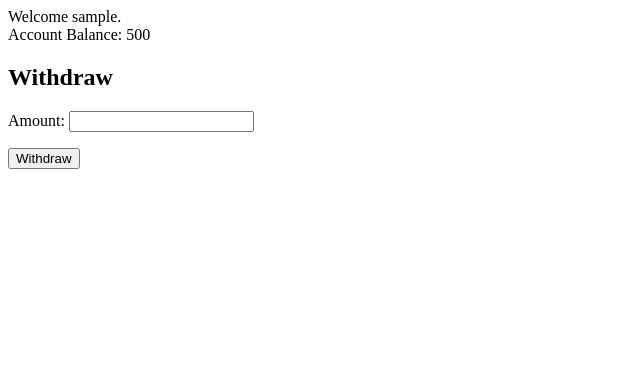
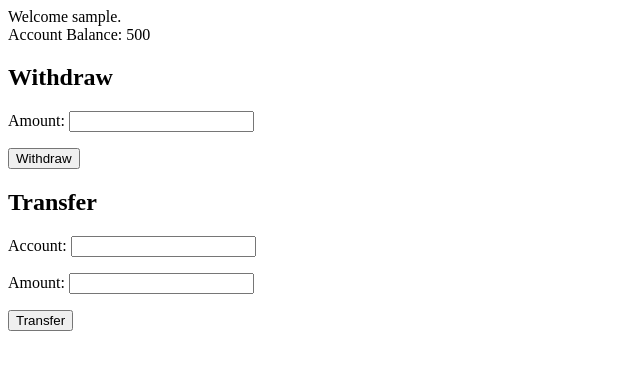
Before and after one commit to xDMPx/simple_csrf, a Django app: page /csrf/ in a window 1280 px wide. Shown: the top 370 px of the page, without its empty margins (0-640 px from the left). Run offline with Django 5.2, Linux system fonts and the light colour scheme; the visitor is signed in with stand-in values (Sample User, id 1).

Commit message:
Implement POST-based money transfer with CSRF vulnerability

```diff
--- a/csrf_example/csrf/forms.py
+++ b/csrf_example/csrf/forms.py
@@ -7,3 +7,7 @@ class LoginForm(forms.Form):
 
 class WithdrawForm(forms.Form):
     amount = forms.IntegerField(min_value=1)
+
+class TransferForm(forms.Form):
+    account = forms.CharField(min_length=5)
+    amount = forms.IntegerField(min_value=0)
--- a/csrf_example/csrf/templates/csrf/index.html
+++ b/csrf_example/csrf/templates/csrf/index.html
@@ -5,3 +5,9 @@ Account Balance: {{account_balance}}
 	{{withdraw_form.as_p}}
 	<input type="submit" value="Withdraw"/>
 </form>
+<form action="{% url 'transfer' %}" method="POST" novalidate>
+    {% csrf_token %}
+	<h2>Transfer</h2>
+	{{transfer_form.as_p}}
+	<input type="submit" value="Transfer"/>
+</form>
--- a/csrf_example/csrf/templates/csrf/transfer.html
+++ b/csrf_example/csrf/templates/csrf/transfer.html
@@ -1,4 +1,8 @@
+{% if withdraw %}
 Withdrawn: {{amount}}
+{% else %}
+Tranfsered {{amount}} to {{account}}
+{% endif %}
 <script>
     setTimeout(function() {
         window.location.href = '/csrf/';
--- a/csrf_example/csrf/views.py
+++ b/csrf_example/csrf/views.py
@@ -1,9 +1,9 @@
 from django.shortcuts import render, redirect
 from django.http import HttpResponseForbidden
-from django.contrib import messages
 from django.contrib.auth import login, authenticate
 from django.contrib.auth.decorators import login_required
-from .forms import LoginForm, WithdrawForm
+from .forms import LoginForm, TransferForm, WithdrawForm
+from django.views.decorators.csrf import csrf_exempt
 
 account_balance = 500
 
@@ -30,19 +30,26 @@ def sign_in(request):
 def index(request):
     if request.user.username != '':
         if request.method == 'GET':
-            form = WithdrawForm()
-            return render(request,'csrf/index.html', {'withdraw_form': form, 'account_balance': account_balance})
+            withdraw_form = WithdrawForm()
+            transfer_form = TransferForm()
+            return render(request,'csrf/index.html', {'withdraw_form': withdraw_form, 'transfer_form': transfer_form, 'account_balance': account_balance})
         else:
             return HttpResponseForbidden()
     else:
         return redirect('/csrf/login')
 
 @login_required(login_url='/csrf/login/')
+@csrf_exempt
 def transfer(request):
     global account_balance
     if request.method == "GET":
         amount = int(request.GET.get('amount','0'))
         account_balance -= amount
-        return render(request, 'csrf/transfer.html', {'amount': amount} )
+        return render(request, 'csrf/transfer.html', {'withdraw': True, 'amount': amount} )
+    elif request.method == "POST":
+        account = request.POST.get('account',' ')
+        amount = int(request.POST.get('amount','0'))
+        account_balance -= amount
+        return render(request, 'csrf/transfer.html', {'withdraw': False,'account': account, 'amount': amount} )
     else:
         return HttpResponseForbidden()
```
